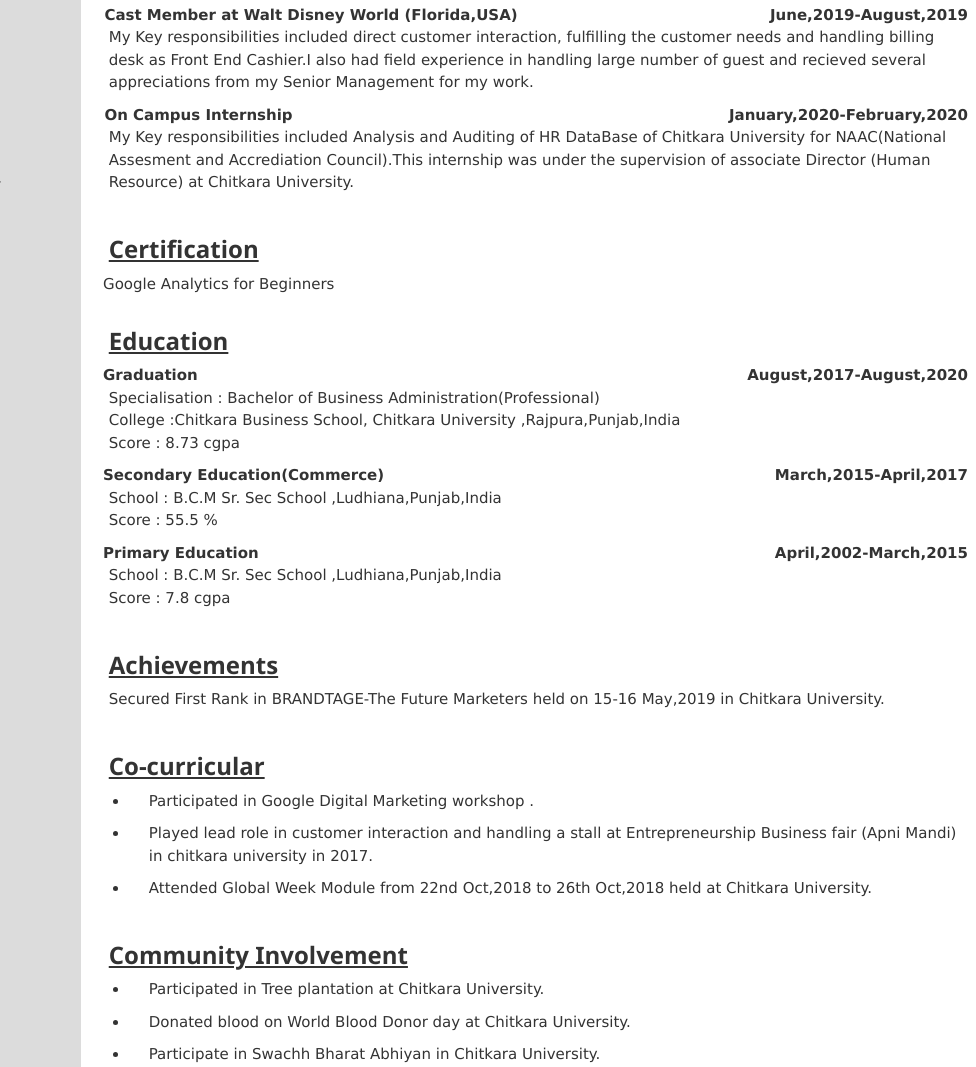
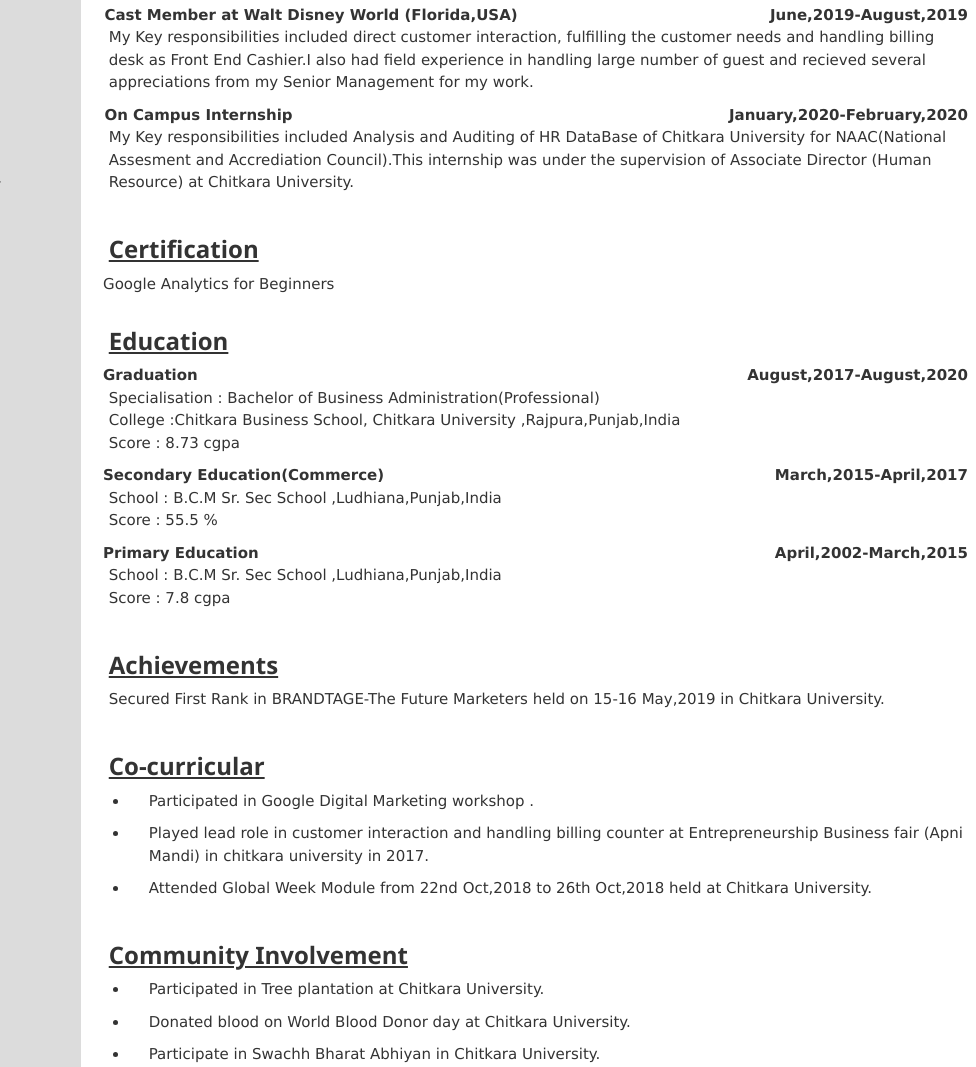
Before and after one commit to Neha090/resume, a plain HTML site: page index.html in a window 1280 px wide. Shown: the part 245-1312 px from the top of the page, 304-1280 px from the left. Drawn offline with nearby package versions, Linux system fonts and the light colour scheme.

Commit message:
Update index.html

```diff
--- a/index.html
+++ b/index.html
@@ -99,7 +99,7 @@
                     <p>My Key responsibilities included direct customer interaction, fulfilling the customer needs and handling billing desk as Front End Cashier.I also had field experience in handling large number of guest and recieved several appreciations from my Senior Management for my work.</p>
 
                     <div style="font-size:15px;"><b>&nbsp;&nbsp;&nbsp;On Campus Internship <div style="float:right;margin-right:5px;">January,2020-February,2020</div></b></div>
-                        <p>My Key responsibilities included Analysis and Auditing of HR DataBase of Chitkara University for NAAC(National Assesment and Accrediation Council).This internship was under the supervision of associate Director (Human Resource) at Chitkara University.
+                        <p>My Key responsibilities included Analysis and Auditing of HR DataBase of Chitkara University for NAAC(National Assesment and Accrediation Council).This internship was under the supervision of Associate Director (Human Resource) at Chitkara University.
                             </p>
 
                         <br><h3><b><u>Certification</u></b></h3>
@@ -123,7 +123,7 @@
                          <br><h3><b><u>Co-curricular</u></b></h3>
                         <ul>
                         <li><p>Participated in Google Digital Marketing workshop .</p></li>
-                <li><p>Played lead role in customer interaction and handling a stall at Entrepreneurship Business fair (Apni Mandi) in chitkara university in 2017.</p></li>
+                <li><p>Played lead role in customer interaction and handling billing counter at Entrepreneurship Business fair (Apni Mandi) in chitkara university in 2017.</p></li>
                 <li><p>Attended Global Week Module from 22nd Oct,2018 to 26th Oct,2018 held at Chitkara University.</p></li></ul>
 
                   <br><h3><b><u>Community Involvement</u></b></h3>
```
